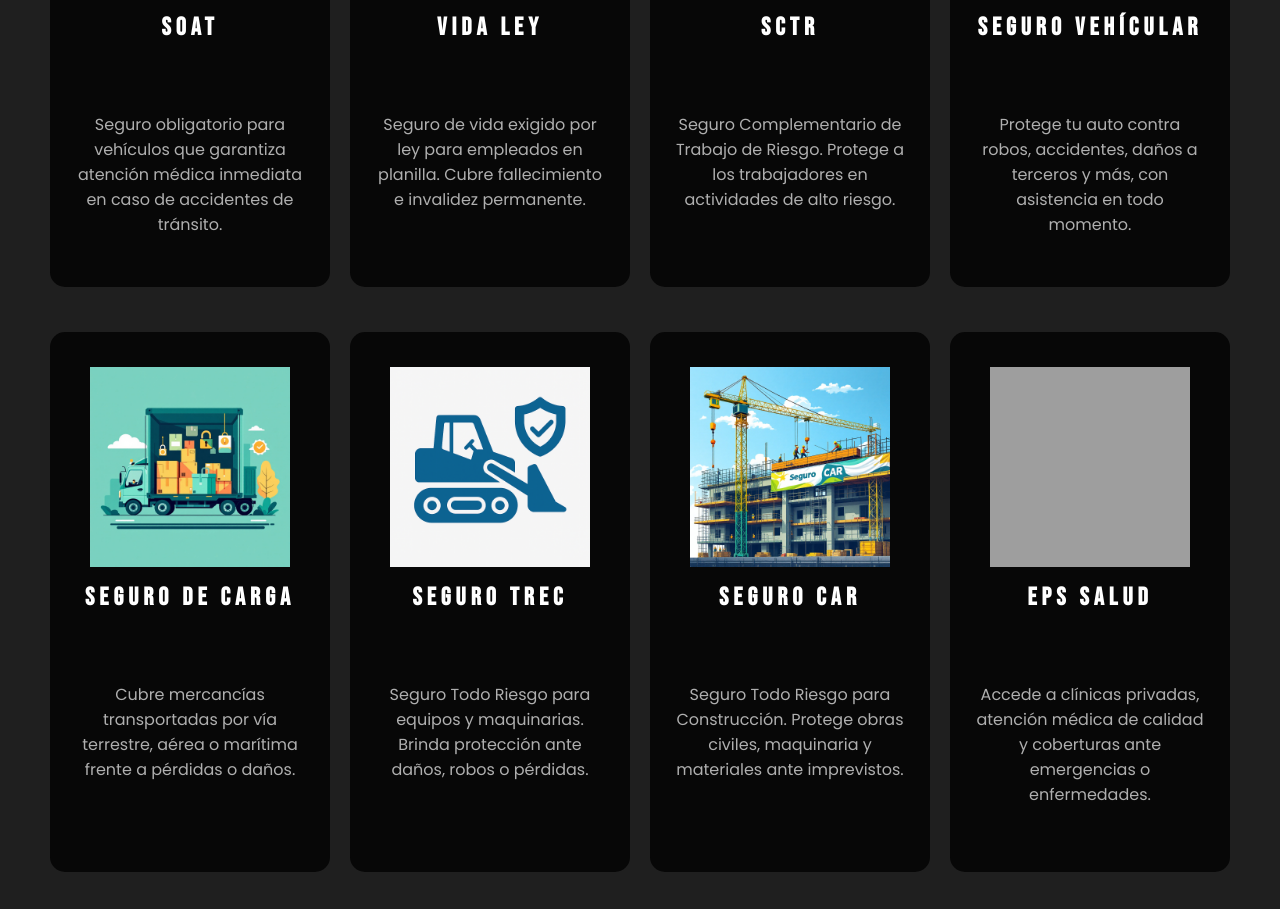
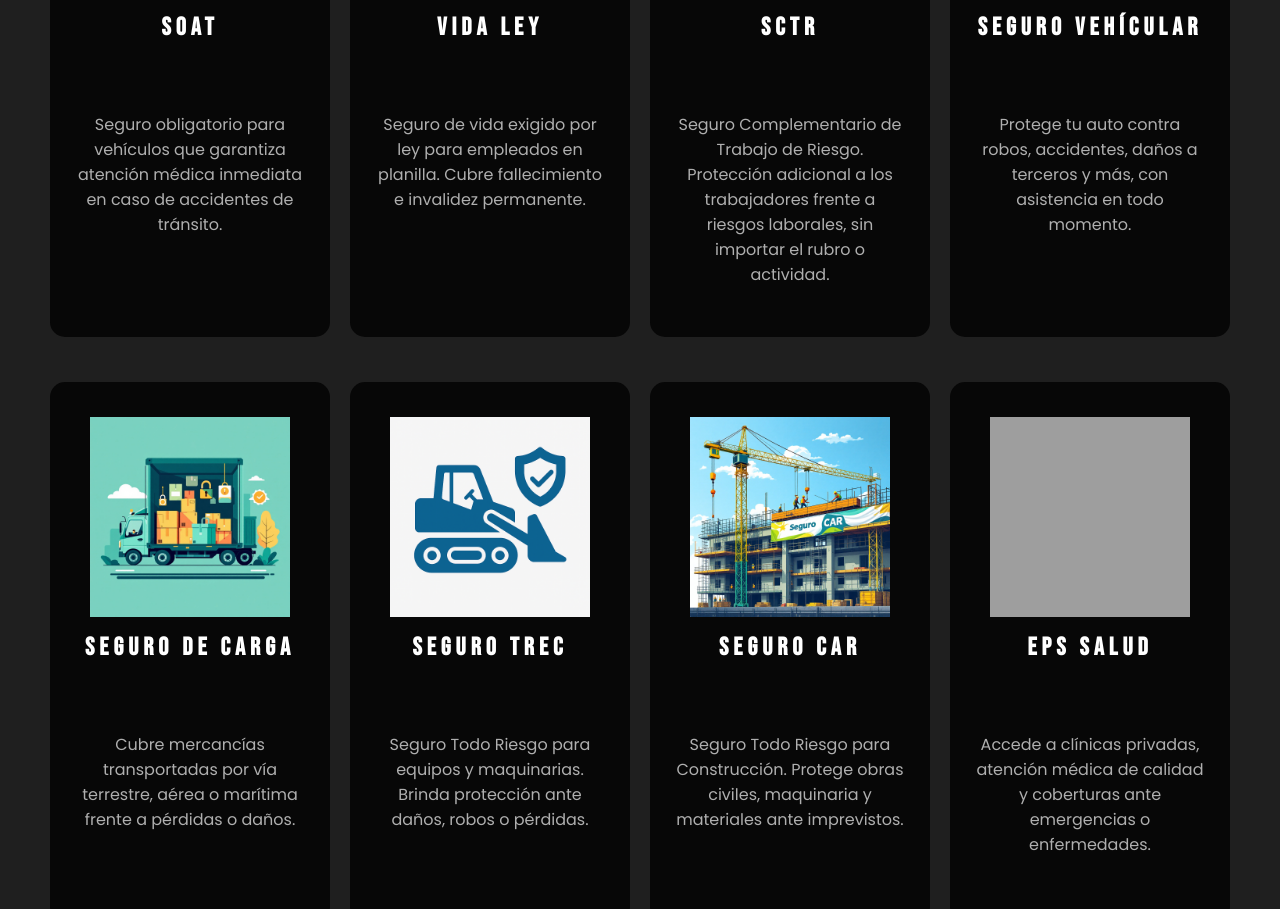
Before and after one commit to ANGHELOHG20/bahia_page, a plain HTML site: page index.html in a window 1280 px wide. Shown: the part 2637-3546 px from the top of the page. Drawn offline with Linux system fonts and the light colour scheme; grey boxes are pictures that could not be loaded.

Commit message:
Actualizado texto de SCTR

```diff
--- a/index.html
+++ b/index.html
@@ -106,7 +106,7 @@
               <img src="img/sctr.jpg" alt="">
                 <h3>SCTR</h3>
                 <p>
-                  Seguro Complementario de Trabajo de Riesgo. Protege a los trabajadores en actividades de alto riesgo.
+                  Seguro Complementario de Trabajo de Riesgo. Protección adicional a los trabajadores frente a riesgos laborales, sin importar el rubro o actividad.
                 </p>
             </div>
             <div class="services-1">
```
